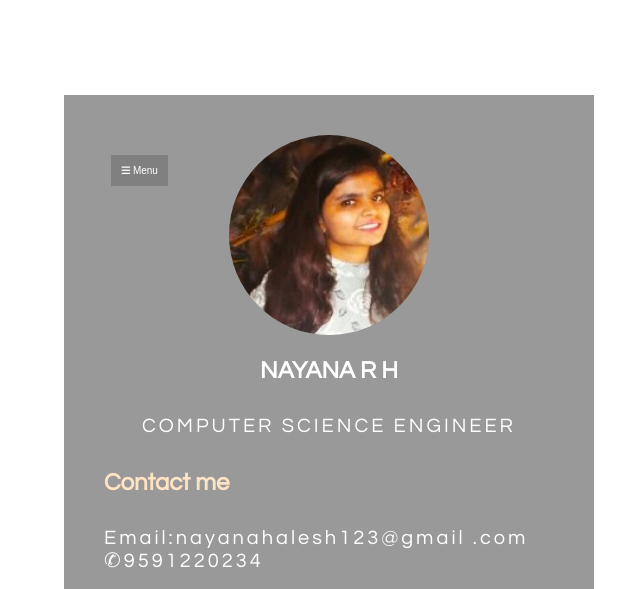
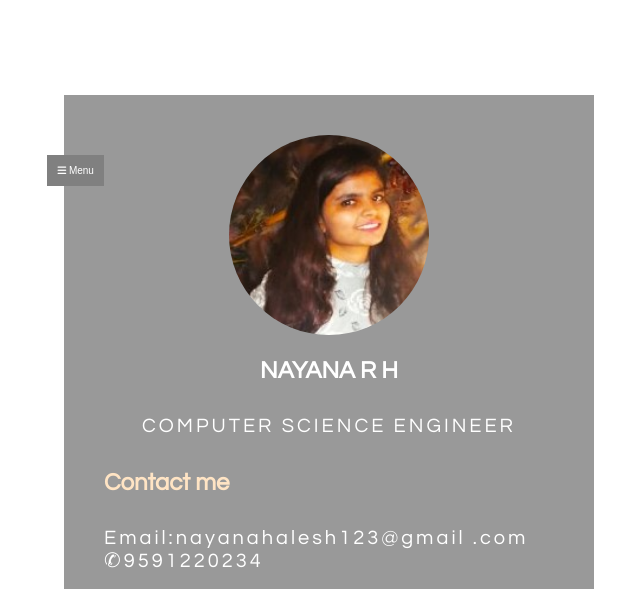
Before and after one commit to Nayana1999-RH/Nayana, a plain HTML site: page index.html in a window 1280 px wide. Shown: the top 589 px of the page, without its empty margins (311-951 px from the left). Drawn offline with Linux system fonts and the light colour scheme.

Commit message:
Update style.css

```diff
--- a/style.css
+++ b/style.css
@@ -71,7 +71,7 @@ ul{
 
     top: 300%;
 
-    left: 33%;
+    left: 28%;
   -ms-transform: translateY(500%);
   transform: translateY(500%);
 }
```
